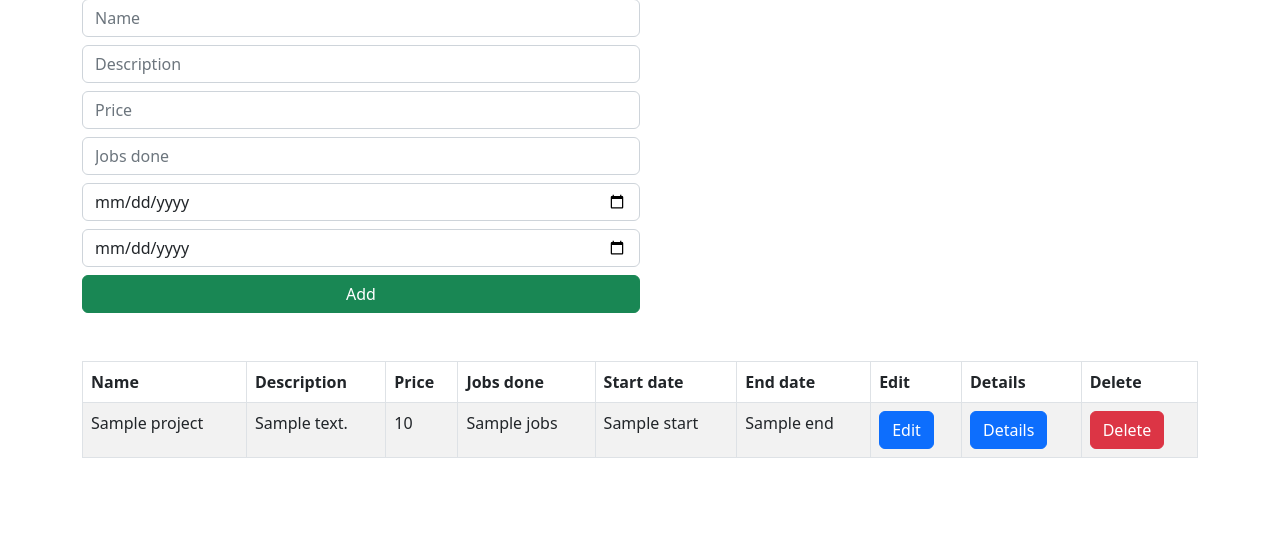
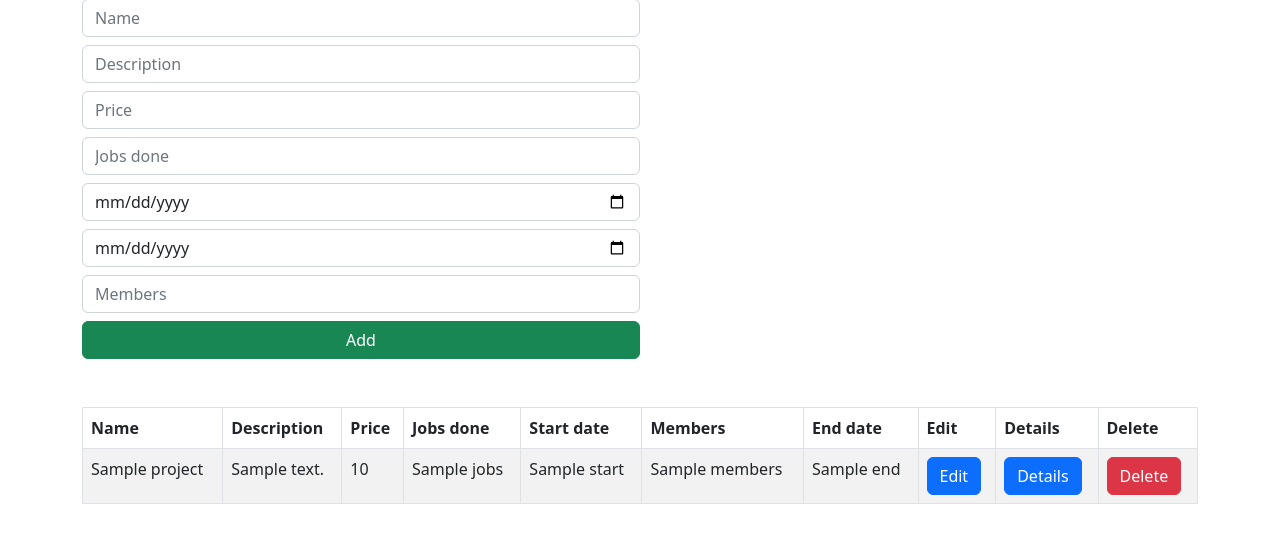
Before and after one commit to karlo81121/NaprednoWebLV6, a Node server app: template projects/views/projects.ejs in a window 1280 px wide. Shown: the part 145-688 px from the top of the page. Run offline with Node 20, Linux system fonts and the light colour scheme; the template is opened without the code that fills it: most values are stand-ins (such as "Sample title", 1, 10 or a date in 2020); some libraries are stand-ins or nearby versions.

Commit message:
new commit

```diff
--- a/projects/views/edit-project.ejs
+++ b/projects/views/edit-project.ejs
@@ -32,6 +32,9 @@
             <div class="form-group">
                 <input type="date" class="form-control mt-2" value="<%= project.end %>" name="end" placeholder="End date">
             </div>
+            <div class="form-group">
+                <input type="text" class="form-control mt-2" value="<%= project.members %>" name="members" placeholder="Members">
+            </div>
             <button type="submit" class="btn btn-success mt-2 w-100 justify-center"><a class="text-white text-decoration-none" href="/projects/edit/<%= project._id %>/update">Edit</a></button>
           </form>
     </div>
--- a/projects/views/project-details.ejs
+++ b/projects/views/project-details.ejs
@@ -19,6 +19,7 @@
         <p><b>Price: </b><%= project.price %></p>
         <p><b>Start date: </b><%= project.start %></p>
         <p><b>End date: </b><%= project.end %></p>
+        <p><b>Members: </b><%= project.members %></p>
     </div>
 
 </body>
--- a/projects/views/projects.ejs
+++ b/projects/views/projects.ejs
@@ -33,6 +33,9 @@
             <div class="form-group">
                 <input type="date" class="form-control mt-2" id="end-date" name="end" placeholder="End date">
             </div>
+            <div class="form-group">
+                <input type="text" class="form-control mt-2" id="members" name="members" placeholder="Members">
+            </div>
             <button type="submit" class="btn btn-success mt-2 w-100 justify-center">Add</button>
           </form>
     </div>
@@ -46,6 +49,7 @@
                     <th scope="col">Price</th>
                     <th scope="col">Jobs done</th>
                     <th scope="col">Start date</th>
+                    <th scope="col">Members</th>
                     <th scope="col">End date</th>
                     <th scope="col">Edit</th>
                     <th scope="col">Details</th>
@@ -60,6 +64,7 @@
                     <td><%= projects[i].price %></td>
                     <td><%= projects[i].jobs %></td>
                     <td><%= projects[i].start %></td>
+                    <td><%= projects[i].members %></td>
                     <td><%= projects[i].end %></td>
                     <td><button type="button" class="btn btn-primary edit-button"><a class="text-white text-decoration-none" href="/projects/edit/<%= projects[i]._id %>">Edit</a></button></td>
                     <td><button type="button" class="btn btn-primary"><a class="text-white text-decoration-none" href="/projects/details/<%= projects[i]._id %>">Details</a></button></td>
```
